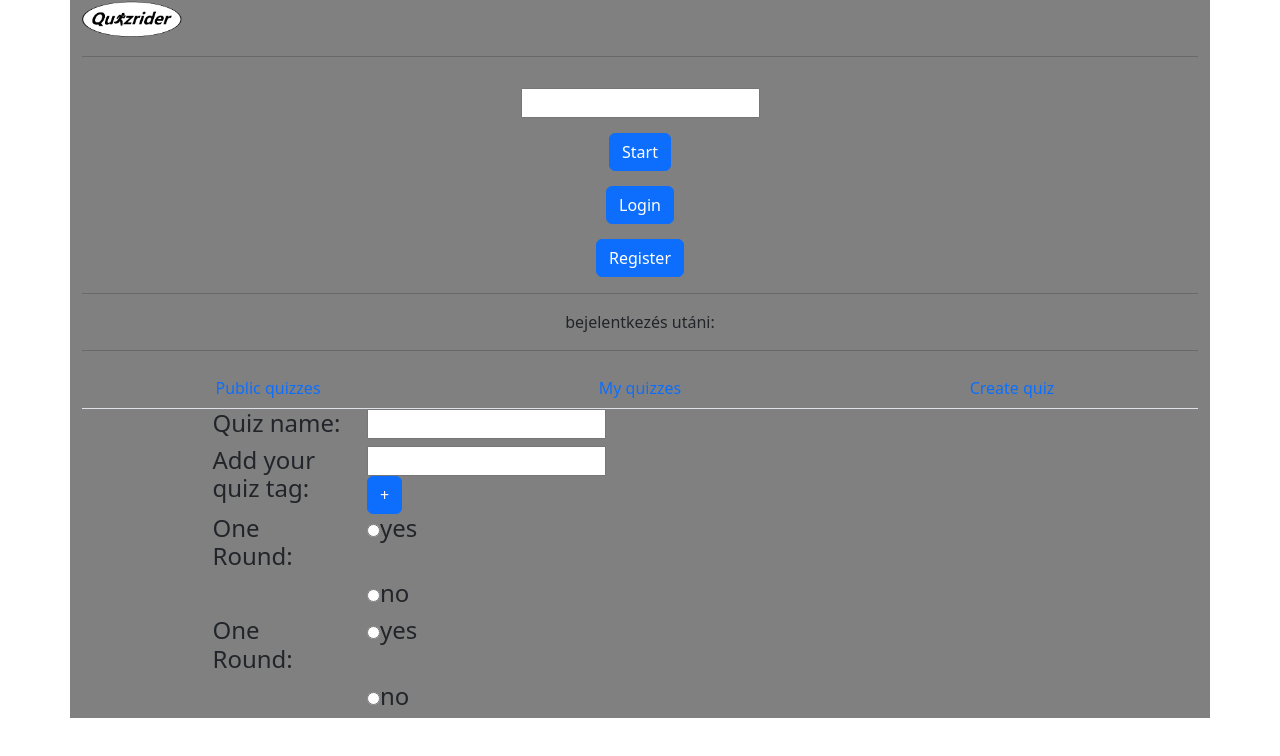
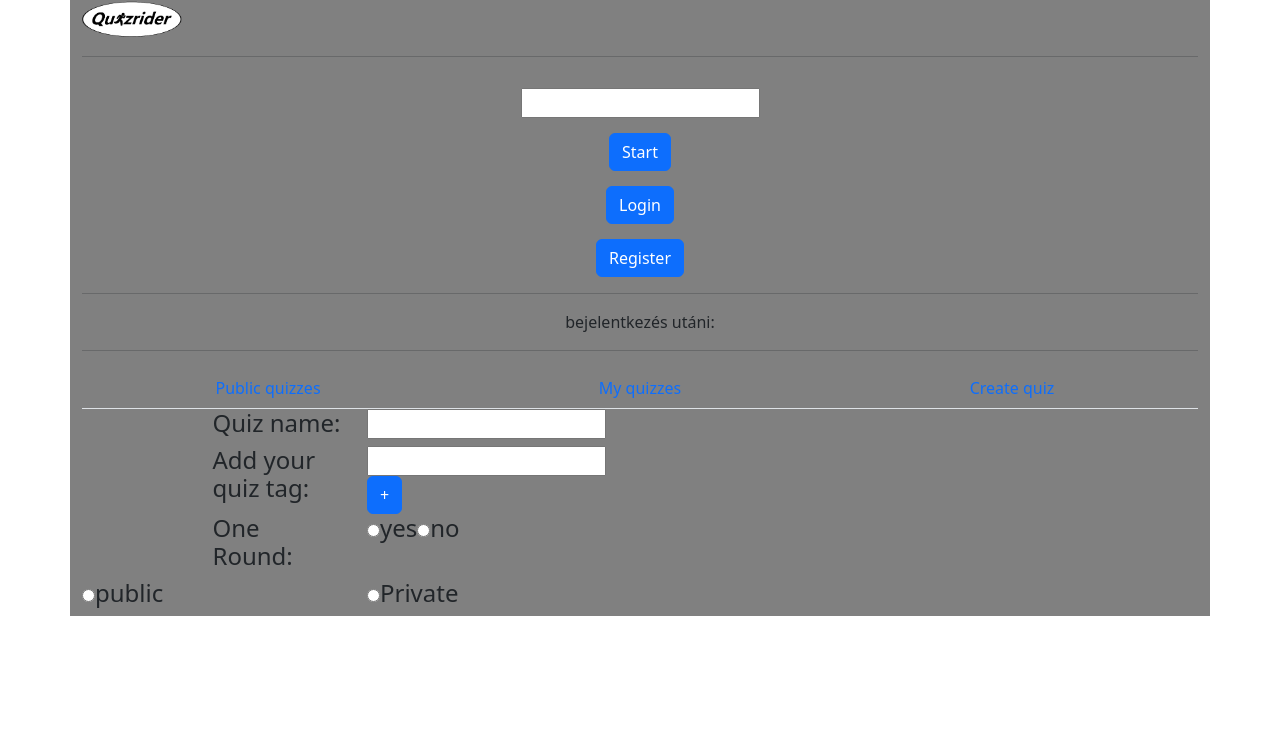
Before and after one commit to Handy1716/quizrider, a React (Create React App) app in the folder frontend/: page / in a window 1280 px wide. Shown: the top 756 px of the page. Built offline with nearby package versions, Linux system fonts and the light colour scheme.

Commit message:
create quiz begining

```diff
--- a/frontend/src/Components/createQuiz.tsx
+++ b/frontend/src/Components/createQuiz.tsx
@@ -20,19 +20,16 @@ export default function CreateQuiz(){
                         </Row>
                         </form>
                         <Row>
-                            <Col><h4 className="logRegText">One Round:</h4>  </Col><Col><input type="radio" name="oneRound" id="yes" value="Yes" /><label htmlFor="Yes"><h4>yes</h4></label></Col>
+                            <Col><h4 className="logRegText">One Round:</h4>  </Col><Col><input type="radio" name="oneRound" id="yes" value="Yes" /><label htmlFor="Yes"><h4>yes</h4></label><input type="radio" name="oneRound" id="no" value="No" /><label htmlFor="No"><h4>no</h4></label></Col>
                         </Row>
                         <Row>
-                            <Col/><Col><input type="radio" name="oneRound" id="no" value="No" /><label htmlFor="No"><h4>no</h4></label></Col>
+                            <Col><input type="radio" name="Public" id="public" value="Public" /><label htmlFor="Public"><h4>public</h4></label> </Col><Col><input type="radio" name="Private" id="private" value="Private" /><label htmlFor="Private"><h4>Private</h4></label></Col>
                         </Row>
                         <Row>
-                            <Col><h4 className="logRegText">One Round:</h4>  </Col><Col><input type="radio" name="oneRound" id="yes" value="Yes" /><label htmlFor="Yes"><h4>yes</h4></label></Col>
-                        </Row>
-                        <Row>
-                            <Col/><Col><input type="radio" name="oneRound" id="no" value="No" /><label htmlFor="No"><h4>no</h4></label></Col>
                         </Row>
                     </form>
                 </Col>
+
                 <Col/>
             </Row>
         </div>
```
